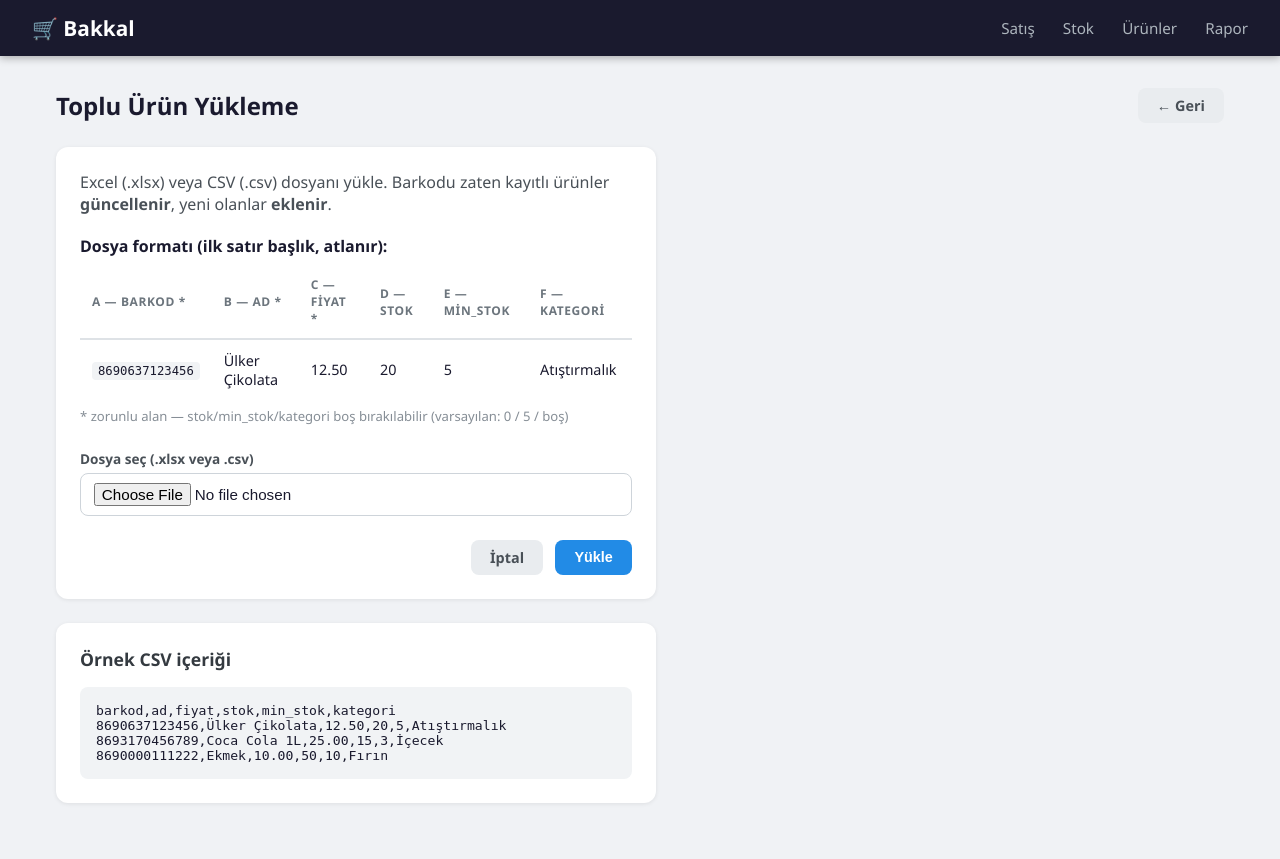
After one commit to devrankacan/bakkal, a Flask app: page /urunler/yukle in a window 1280 px wide. The commit adds this page. Run offline with Flask 3, Linux system fonts and the light colour scheme; data that the repository does not hold is empty.

Commit message:
Toplu ürün yükleme özelliği eklendi (Excel/CSV)
xlsx ve csv formatında 500+ ürün tek seferde yüklenebilir.
Barkodu mevcut ürünler güncellenir, yeniler eklenir.

https://claude.ai/code/session_01DqgFssZeF2Ms4vZ9MgJPHy

```diff
--- a/app.py
+++ b/app.py
@@ -1,6 +1,9 @@
 from flask import Flask, render_template, request, redirect, url_for, jsonify, flash
 from database import get_db, init_db
 from datetime import date
+import csv
+import io
+import openpyxl
 
 app = Flask(__name__)
 app.secret_key = "bakkal-secret-key"
@@ -165,6 +168,75 @@ def urun_sil(urun_id):
     return redirect(url_for("urunler"))
 
 
+# ---------- Toplu Yükleme ----------
+@app.route("/urunler/yukle", methods=["GET", "POST"])
+def toplu_yukle():
+    if request.method == "POST":
+        dosya = request.files.get("dosya")
+        if not dosya or dosya.filename == "":
+            flash("Dosya seçilmedi.", "hata")
+            return redirect(url_for("toplu_yukle"))
+
+        satirlar = []
+        ad = dosya.filename.lower()
+
+        try:
+            if ad.endswith(".xlsx") or ad.endswith(".xls"):
+                wb = openpyxl.load_workbook(dosya, data_only=True)
+                ws = wb.active
+                for row in ws.iter_rows(min_row=2, values_only=True):
+                    if row[0] is not None:
+                        satirlar.append(row)
+            elif ad.endswith(".csv"):
+                icerik = dosya.read().decode("utf-8-sig")
+                reader = csv.reader(io.StringIO(icerik))
+                next(reader, None)
+                for row in reader:
+                    if row and row[0].strip():
+                        satirlar.append(row)
+            else:
+                flash("Sadece .xlsx veya .csv dosyası kabul edilir.", "hata")
+                return redirect(url_for("toplu_yukle"))
+        except Exception as e:
+            flash(f"Dosya okunamadı: {e}", "hata")
+            return redirect(url_for("toplu_yukle"))
+
+        eklendi = guncellendi = hatali = 0
+        db = get_db()
+        for i, row in enumerate(satirlar, start=2):
+            try:
+                barkod   = str(row[0]).strip()
+                urun_ad  = str(row[1]).strip()
+                fiyat    = float(str(row[2]).replace(",", "."))
+                stok     = int(float(str(row[3]))) if len(row) > 3 and row[3] not in (None, "") else 0
+                min_stok = int(float(str(row[4]))) if len(row) > 4 and row[4] not in (None, "") else 5
+                kategori = str(row[5]).strip() if len(row) > 5 and row[5] else ""
+
+                mevcut = db.execute("SELECT id FROM urunler WHERE barkod = ?", (barkod,)).fetchone()
+                if mevcut:
+                    db.execute(
+                        "UPDATE urunler SET ad=?, fiyat=?, stok=?, min_stok=?, kategori=? WHERE barkod=?",
+                        (urun_ad, fiyat, stok, min_stok, kategori, barkod),
+                    )
+                    guncellendi += 1
+                else:
+                    db.execute(
+                        "INSERT INTO urunler (barkod, ad, fiyat, stok, min_stok, kategori) VALUES (?,?,?,?,?,?)",
+                        (barkod, urun_ad, fiyat, stok, min_stok, kategori),
+                    )
+                    eklendi += 1
+            except Exception:
+                hatali += 1
+
+        db.commit()
+        db.close()
+
+        flash(f"{eklendi} ürün eklendi, {guncellendi} ürün güncellendi, {hatali} satır atlandı.", "basari")
+        return redirect(url_for("urunler"))
+
+    return render_template("toplu_yukle.html")
+
+
 # ---------- Raporlar ----------
 @app.route("/rapor")
 def rapor():
--- a/requirements.txt
+++ b/requirements.txt
@@ -1 +1,2 @@
 flask==3.0.3
+openpyxl==3.1.5
--- /dev/null
+++ b/templates/toplu_yukle.html
@@ -0,0 +1,59 @@
+{% extends "base.html" %}
+{% block content %}
+<div class="sayfa-baslik">
+  <h1>Toplu Ürün Yükleme</h1>
+  <a href="/urunler" class="btn btn-ikincil">← Geri</a>
+</div>
+
+<div class="card form-card">
+  <p style="margin-bottom:1.25rem;color:#495057;">
+    Excel (.xlsx) veya CSV (.csv) dosyanı yükle. Barkodu zaten kayıtlı ürünler <strong>güncellenir</strong>, yeni olanlar <strong>eklenir</strong>.
+  </p>
+
+  <div class="format-bilgi">
+    <strong>Dosya formatı (ilk satır başlık, atlanır):</strong>
+    <table class="tablo" style="margin-top:0.5rem;">
+      <thead>
+        <tr>
+          <th>A — barkod *</th>
+          <th>B — ad *</th>
+          <th>C — fiyat *</th>
+          <th>D — stok</th>
+          <th>E — min_stok</th>
+          <th>F — kategori</th>
+        </tr>
+      </thead>
+      <tbody>
+        <tr>
+          <td><code>8690637123456</code></td>
+          <td>Ülker Çikolata</td>
+          <td>12.50</td>
+          <td>20</td>
+          <td>5</td>
+          <td>Atıştırmalık</td>
+        </tr>
+      </tbody>
+    </table>
+    <p style="margin-top:0.5rem;font-size:0.82rem;color:#868e96;">* zorunlu alan — stok/min_stok/kategori boş bırakılabilir (varsayılan: 0 / 5 / boş)</p>
+  </div>
+
+  <form method="POST" enctype="multipart/form-data" style="margin-top:1.5rem;">
+    <div class="form-group">
+      <label>Dosya seç (.xlsx veya .csv)</label>
+      <input type="file" name="dosya" accept=".xlsx,.xls,.csv" required />
+    </div>
+    <div class="form-butonlar">
+      <a href="/urunler" class="btn btn-ikincil">İptal</a>
+      <button type="submit" class="btn btn-birincil">Yükle</button>
+    </div>
+  </form>
+</div>
+
+<div class="card" style="max-width:600px;margin-top:0;">
+  <h2>Örnek CSV içeriği</h2>
+  <pre style="background:#f1f3f5;padding:1rem;border-radius:8px;font-size:0.82rem;overflow-x:auto;">barkod,ad,fiyat,stok,min_stok,kategori
+8690637123456,Ülker Çikolata,12.50,20,5,Atıştırmalık
+8693170456789,Coca Cola 1L,25.00,15,3,İçecek
+8690000111222,Ekmek,10.00,50,10,Fırın</pre>
+</div>
+{% endblock %}
--- a/templates/urunler.html
+++ b/templates/urunler.html
@@ -2,7 +2,10 @@
 {% block content %}
 <div class="sayfa-baslik">
   <h1>Ürün Yönetimi</h1>
-  <a href="/urun/ekle" class="btn btn-birincil">+ Yeni Ürün</a>
+  <div style="display:flex;gap:0.5rem;">
+    <a href="/urunler/yukle" class="btn btn-ikincil">↑ Toplu Yükle</a>
+    <a href="/urun/ekle" class="btn btn-birincil">+ Yeni Ürün</a>
+  </div>
 </div>
 
 <div class="card">
```
